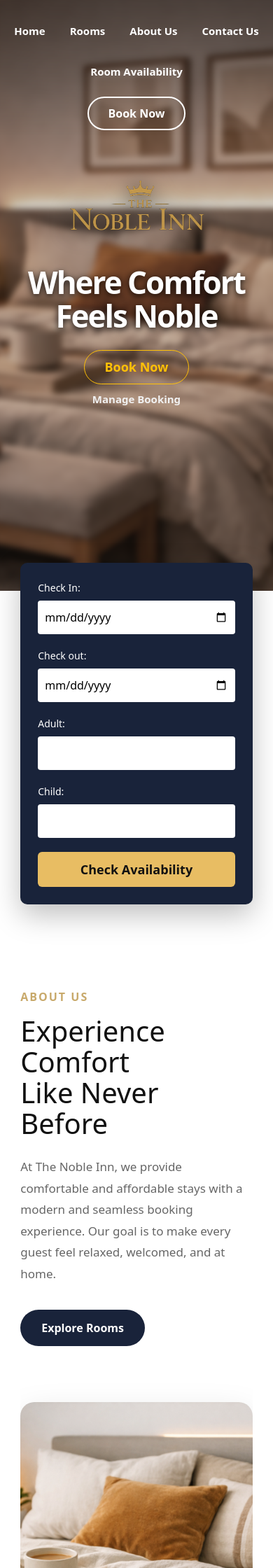
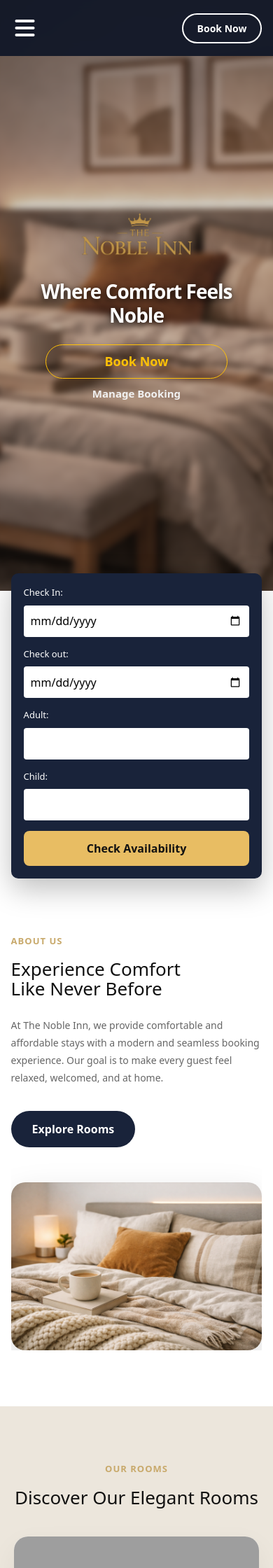
Before and after one commit to ars1224/Noble_InnSync, a Flask app: page / in a window 390 px wide. Shown: the top 2240 px of the page at 70% size. Run offline with Flask 3, Linux system fonts and the light colour scheme; some libraries are stand-ins or nearby versions; grey boxes are pictures that could not be loaded.

Commit message:
landing page responsive

```diff
--- a/app/static/css/_layout.css
+++ b/app/static/css/_layout.css
@@ -9,3 +9,12 @@ body{
 .main-content{
     flex: 1;
 }
+
+img{
+    max-width: 100%;
+    display: block;
+}
+
+iframe{
+    max-width: 100%;
+}
--- a/app/static/css/_sidebar.css
+++ b/app/static/css/_sidebar.css
@@ -16,9 +16,13 @@
 .navbar {
     display: flex;
     align-items: center;
-    justify-content: space-around;
-    gap: 50vw;
-    margin-top: 3vh;
+    justify-content: space-between;
+
+    width: 90%;
+    margin: auto;
+    padding: 25px 0;
+
+    gap: 30px;
 }
 
 .nav-links {
@@ -67,26 +71,73 @@
     color: black;
 }
 
-@media (max-width: 1000px) {
+/* HAMBURGER */
+.hamburger{
+    display: none;
+    background: none;
+    border: none;
+    color: white;
+    font-size: 32px;
+    cursor: pointer;
+}
 
-    .sidebar-container {
-        flex-direction: column;
-        gap: 30px;
+
+/* =========================================
+   TABLET + MOBILE
+========================================= */
+@media (max-width: 900px){
+
+    .topbar{
+        position: fixed;
+        background: rgba(17, 24, 39, 0.95);
+        backdrop-filter: blur(8px);
     }
 
-    .brand {
-        flex-direction: column;
-        gap: 10px;
-        text-align: center;
+    .navbar{
+        width: 92%;
+        padding: 15px 0;
+        position: relative;
     }
 
-    .navbar {
-        flex-direction: column;
-        gap: 25px;
+    .hamburger{
+        display: block;
     }
 
-    .nav-links {
-        flex-wrap: wrap;
-        justify-content: center;
+    .nav-links{
+        display: none;
+        position: fixed;
+        top: 80px;
+        left: 0;
+        width: 100vw;
+
+        background: rgba(17, 24, 39, 0.98);
+        backdrop-filter: blur(10px);
+
+        flex-direction: column;
+        align-items: center;
+        gap: 22px;
+
+        padding: 30px 0;
+        border-radius: 0 0 18px 18px;
+
+        opacity: 0;
+        pointer-events: none;
+        transition: 0.3s ease;
     }
+
+    .nav-links.active{
+        display: flex;
+        opacity: 1;
+        pointer-events: auto;
+    }
+
+    .nav-links a{
+        font-size: 15px;
+    }
+
+    .nav-btn{
+        padding: 9px 20px;
+        font-size: 14px;
+    }
+
 }
--- a/app/static/css/homepage.css
+++ b/app/static/css/homepage.css
@@ -555,7 +555,55 @@ section{
 }
 
 /* RESPONSIVE */
+/* =========================================
+   EXTRA LARGE SCREENS
+========================================= */
+@media (max-width: 1400px){
+
+    .hero-content h2{
+        font-size: 60px;
+    }
+
+    .card-grid,
+    .amenities-grid,
+    .steps{
+        gap: 25px;
+    }
+
+}
+
+
+/* =========================================
+   LAPTOP
+========================================= */
+@media (max-width: 1200px){
+
+    .hero-content h2{
+        font-size: 52px;
+        padding: 0 20px;
+    }
+
+    .availability-box{
+        width: 92%;
+    }
+
+    .about-section{
+        gap: 50px;
+    }
+
+    .about-text h2,
+    .section-heading h2{
+        font-size: 42px;
+    }
+
+}
+
+
+/* =========================================
+   TABLET
+========================================= */
 @media (max-width: 1000px){
+
     .card-grid,
     .amenities-grid,
     .steps,
@@ -565,31 +613,214 @@ section{
         grid-template-columns: 1fr;
     }
 
+    .about-section{
+        width: 92%;
+        margin: 80px auto;
+    }
+
+    .section-heading{
+        margin-bottom: 40px;
+    }
+
     .section-heading h2,
     .about-text h2{
-        font-size: 40px;
+        font-size: 38px;
     }
 
     .track-image img,
     .about-image img{
         height: 400px;
     }
+
+    .room-image{
+        height: 260px;
+    }
+
 }
 
+/* TABLET - availability becomes 2 columns */
 @media (max-width: 900px){
+
     .availability-box{
-        flex-direction: column;
-        align-items: stretch;
-        margin-top: -40px;
+        width: 92%;
+        margin: -35px auto 60px;
+        padding: 20px;
+
+        display: grid;
+        grid-template-columns: 1fr 1fr;
+        align-items: end;
+        gap: 18px;
+    }
+
+    .availability-box .field{
+        width: 100%;
+    }
+
+    .availability-box input{
+        width: 100%;
+        height: 46px;
+    }
+
+    .availability-box button{
+        width: 100%;
+        height: 55px;
+        grid-column: 1 / -1;
+        border-radius: 8px;
+    }
+}
+
+
+/* MOBILE - availability becomes 1 column */
+@media (max-width: 600px){
+
+    .availability-box{
+        grid-template-columns: 1fr;
+        margin: -25px auto 50px;
+        padding: 18px;
+        gap: 15px;
+    }
+
+    .availability-box button{
+        grid-column: auto;
+        height: 52px;
+        font-size: 16px;
+    }
+
+    .availability-box label{
+        font-size: 13px;
+    }
+
+    .availability-box input{
+        height: 46px;
+    }
+}
+
+/* =========================================
+   MOBILE
+========================================= */
+@media (max-width: 768px){
+
+    .hero{
+        padding: 120px 20px 80px;
+    }
+
+    .hero-content img{
+        max-height: 70px;
+        margin-bottom: 30px;
+    }
+
+    .hero-content h2{
+        font-size: 36px;
+        line-height: 1.2;
+        letter-spacing: -1px;
+    }
+
+    .hero-content .btn{
+        width: 100%;
+        max-width: 260px;
+        text-align: center;
+    }
+
+
+    .availability-box input{
+        height: 45px;
     }
 
     .availability-box button{
         width: 100%;
         height: 50px;
-        border-radius: 6px;
+        border-radius: 8px;
     }
 
+    .rooms-section,
+    .amenities-section,
+    .how-section,
+    .track-section,
+    .contact-section{
+        padding: 80px 20px;
+    }
+
+    .section-heading h2,
+    .about-text h2{
+        font-size: 32px;
+    }
+
+    .room-content{
+        padding: 22px;
+    }
+
+    .room-content h3{
+        font-size: 24px;
+    }
+
+    .room-footer{
+        flex-direction: column;
+        align-items: flex-start;
+        gap: 12px;
+    }
+
+    .amenity-card,
+    .step-card,
+    .track-box,
+    .contact-card{
+        padding: 25px;
+    }
+
+    .track-image img,
+    .about-image img{
+        height: 300px;
+    }
+
+    .map-box iframe{
+        min-height: 350px;
+    }
+
+}
+
+
+/* =========================================
+   SMALL MOBILE
+========================================= */
+@media (max-width: 480px){
+
     .hero-content h2{
-        font-size: 44px;
+        font-size: 28px;
     }
+
+    .section-heading h2,
+    .about-text h2{
+        font-size: 26px;
+    }
+
+    .section-tag{
+        font-size: 13px;
+        letter-spacing: 1px;
+    }
+
+    .about-description,
+    .room-content p,
+    .amenity-card p,
+    .step-card p,
+    .contact-card p{
+        font-size: 14px;
+    }
+
+    .room-image{
+        height: 220px;
+    }
+
+    .track-image img,
+    .about-image img{
+        height: 240px;
+    }
+
+    .track-box{
+        padding: 20px;
+    }
+
+    .track-box input,
+    .track-box button{
+        height: 50px;
+    }
+
 }
--- /dev/null
+++ b/app/static/js/__sidebar.js
@@ -0,0 +1,6 @@
+const hamburger = document.querySelector(".hamburger");
+const navLinks = document.querySelector(".nav-links");
+
+hamburger.addEventListener("click", () => {
+    navLinks.classList.toggle("active");
+});
--- a/app/templates/_layout.html
+++ b/app/templates/_layout.html
@@ -10,7 +10,7 @@
     <link rel="stylesheet" href="{{ url_for('static', filename='css/_layout.css') }}">
     <link rel="stylesheet" href="{{ url_for('static', filename='css/mainStyleSheet.css') }}">
     <link rel="stylesheet" href="{{ url_for('static', filename='css/homepage.css') }}">
-     <link rel="stylesheet" href="{{ url_for('static', filename='css/_footer.css') }}">
+    <link rel="stylesheet" href="{{ url_for('static', filename='css/_footer.css') }}">
 
     <link href="https://cdn.jsdelivr.net/npm/bootstrap@5.3.7/dist/css/bootstrap.min.css" rel="stylesheet">
 
@@ -19,8 +19,6 @@
     <link rel="stylesheet" href="{{ url_for('static', filename='css/dashboard.css') }}">
     <link rel="stylesheet" href="{{ url_for('static', filename='css/_sidebar.css') }}">
     {% endblock %}
-
-     <script src="https://kit.fontawesome.com/5c09730e7a.js" crossorigin="anonymous"></script>
 </head>
 
 <body>
@@ -34,7 +32,7 @@
     <footer>
         {% include '_footer.html' %}
     </footer>
-
+<script src="https://kit.fontawesome.com/5c09730e7a.js" crossorigin="anonymous"></script>
+<script src="{{ url_for('static', filename='js/__sidebar.js') }}"></script>
 </body>
-
 </html>
--- a/app/templates/_sidebar.html
+++ b/app/templates/_sidebar.html
@@ -1,5 +1,10 @@
 <aside class="topbar">
     <nav class="navbar">
+
+        <button class="hamburger" id="hamburger" aria-label="Open menu">
+           <i class="fa-solid fa-bars"></i>
+        </button>
+
         <div class="nav-links">
             <a href="#">Home</a>
             <a href="#rooms">Rooms</a>
```
Also changed, not shown: app/static/css/_footer.css (+68 -2 lines).
